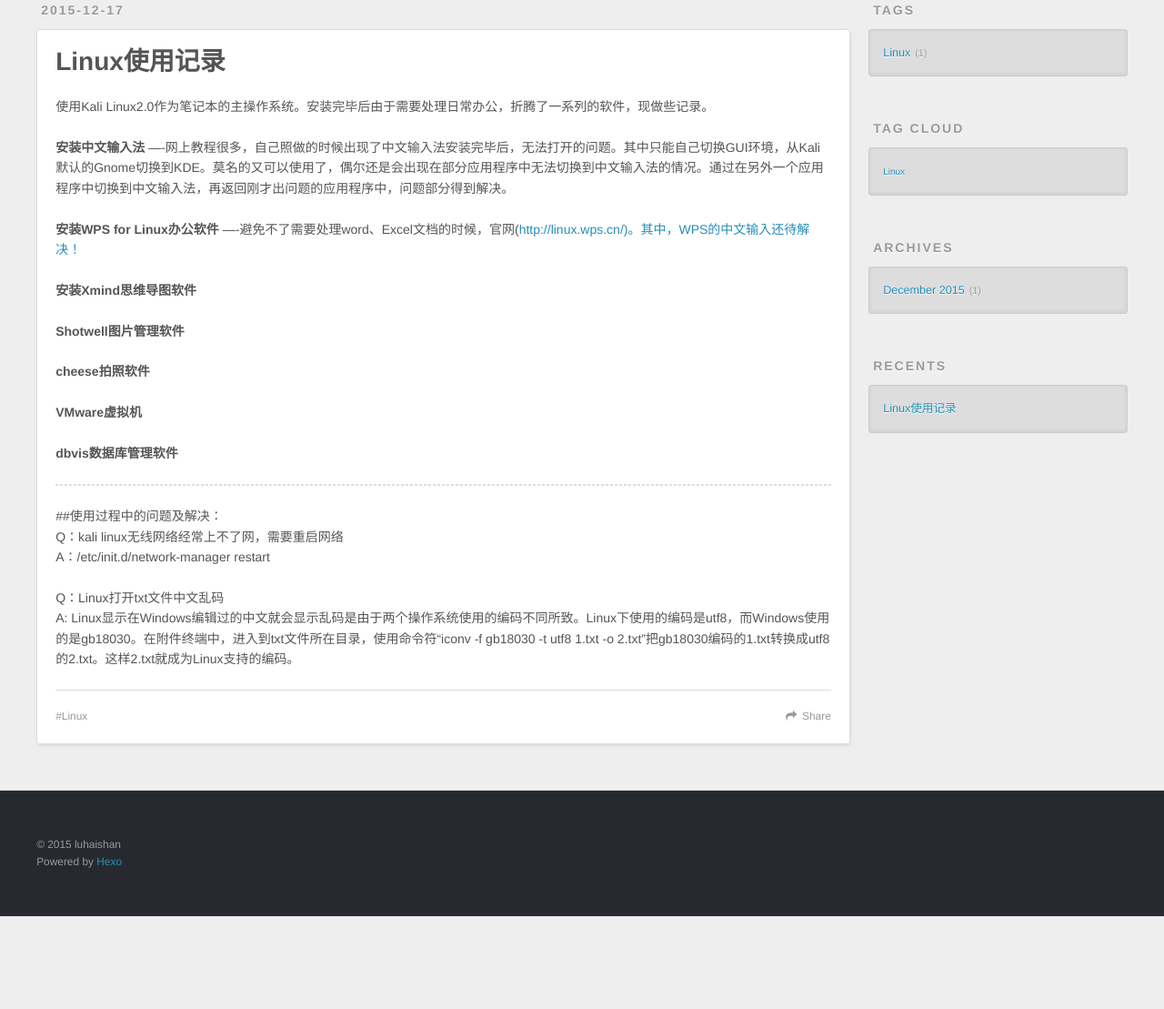
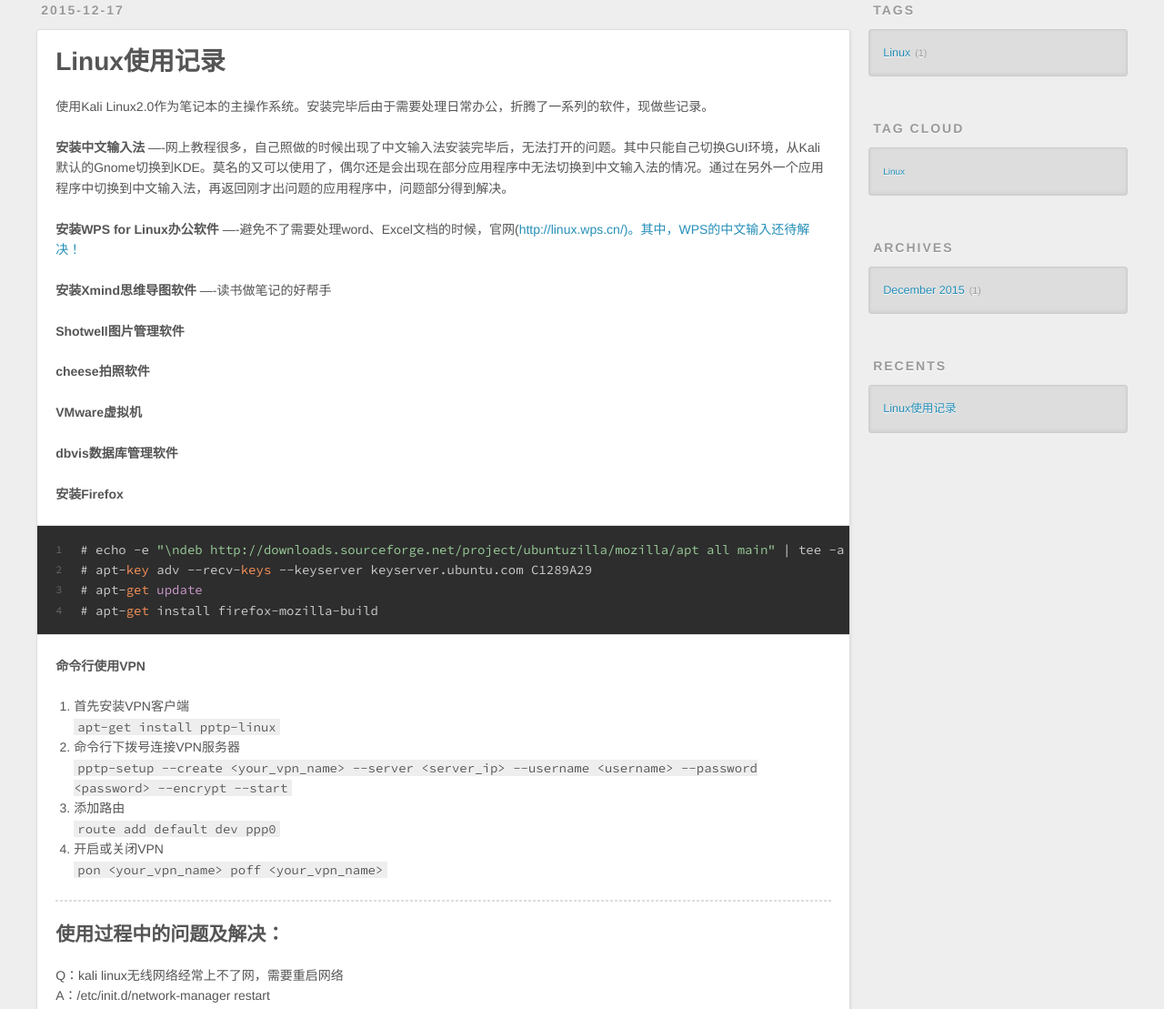
Before and after one commit to luhaishan/luhaishan.github.io, a plain HTML site: page 2015/12/17/Linux-Usage-record/index.html in a window 1280 px wide. Shown: the part 347-1456 px from the top of the page at 91% size. Before the commit the page ends 1354 px from the top, so only its background shows below. Drawn offline with nearby package versions, Linux system fonts and the light colour scheme.

Commit message:
Site updated: 2015-12-17 21:23:28

```diff
--- a/2015/12/17/Linux-Usage-record/index.html
+++ b/2015/12/17/Linux-Usage-record/index.html
@@ -13,7 +13,7 @@
 <meta property="og:site_name" content="云淡风轻">
 <meta property="og:description" content="使用Kali Linux2.0作为笔记本的主操作系统。安装完毕后由于需要处理日常办公，折腾了一系列的软件，现做些记录。
  安装中文输入法  —-网上教程很多，自己照做的时候出现了中文输入法安装完毕后，无法打开的问题。其中只能自己切换GUI环境，从Kali默认的Gnome切换到KDE。莫名的又可以使用了，偶尔还是会出现在部分应用程序中无法切换到中文输入法的情况。通过在另外一个应用程序中切换到中文输入">
-<meta property="og:updated_time" content="2015-12-17T05:01:29.622Z">
+<meta property="og:updated_time" content="2015-12-17T13:22:49.847Z">
 <meta name="twitter:card" content="summary">
 <meta name="twitter:title" content="Linux使用记录">
 <meta name="twitter:description" content="使用Kali Linux2.0作为笔记本的主操作系统。安装完毕后由于需要处理日常办公，折腾了一系列的软件，现做些记录。
@@ -88,13 +88,22 @@
         <p>使用Kali Linux2.0作为笔记本的主操作系统。安装完毕后由于需要处理日常办公，折腾了一系列的软件，现做些记录。</p>
 <p><strong> 安装中文输入法 </strong> —-网上教程很多，自己照做的时候出现了中文输入法安装完毕后，无法打开的问题。其中只能自己切换GUI环境，从Kali默认的Gnome切换到KDE。莫名的又可以使用了，偶尔还是会出现在部分应用程序中无法切换到中文输入法的情况。通过在另外一个应用程序中切换到中文输入法，再返回刚才出问题的应用程序中，问题部分得到解决。</p>
 <p><strong> 安装WPS for Linux办公软件 </strong> —-避免不了需要处理word、Excel文档的时候，官网(<a href="http://linux.wps.cn/)。其中，WPS的中文输入还待解决！" target="_blank" rel="external">http://linux.wps.cn/)。其中，WPS的中文输入还待解决！</a></p>
-<p><strong> 安装Xmind思维导图软件 </strong></p>
+<p><strong> 安装Xmind思维导图软件 </strong> —-读书做笔记的好帮手</p>
 <p><strong> Shotwell图片管理软件 </strong></p>
 <p><strong> cheese拍照软件 </strong></p>
 <p><strong> VMware虚拟机 </strong></p>
 <p><strong> dbvis数据库管理软件 </strong></p>
+<p><strong> 安装Firefox </strong><br><figure class="highlight q"><table><tr><td class="gutter"><pre><span class="line">1</span><br><span class="line">2</span><br><span class="line">3</span><br><span class="line">4</span><br></pre></td><td class="code"><pre><span class="line"># echo -e <span class="string">"\ndeb http://downloads.sourceforge.net/project/ubuntuzilla/mozilla/apt all main"</span> | tee -a /etc/apt/sources.list &gt; /<span class="built_in">dev</span>/<span class="built_in">null</span></span><br><span class="line"># apt-<span class="built_in">key</span> adv --recv-<span class="built_in">keys</span> --keyserver keyserver.ubuntu.com C1289A29</span><br><span class="line"># apt-<span class="built_in">get</span> <span class="keyword">update</span></span><br><span class="line"># apt-<span class="built_in">get</span> install firefox-mozilla-build</span><br></pre></td></tr></table></figure></p>
+<p><strong> 命令行使用VPN </strong></p>
+<ol>
+<li>首先安装VPN客户端<br><code>apt-get install pptp-linux</code></li>
+<li>命令行下拨号连接VPN服务器<br><code>pptp-setup --create &lt;your_vpn_name&gt; --server &lt;server_ip&gt; --username &lt;username&gt; --password &lt;password&gt; --encrypt --start</code></li>
+<li>添加路由<br><code>route add default dev ppp0</code></li>
+<li>开启或关闭VPN<br><code>pon &lt;your_vpn_name&gt;
+poff &lt;your_vpn_name&gt;</code></li>
+</ol>
 <hr>
-<p>##使用过程中的问题及解决：<br>Q：kali linux无线网络经常上不了网，需要重启网络<br>A：/etc/init.d/network-manager restart</p>
+<h2 id="u4F7F_u7528_u8FC7_u7A0B_u4E2D_u7684_u95EE_u9898_u53CA_u89E3_u51B3_uFF1A"><a href="#u4F7F_u7528_u8FC7_u7A0B_u4E2D_u7684_u95EE_u9898_u53CA_u89E3_u51B3_uFF1A" class="headerlink" title="使用过程中的问题及解决："></a>使用过程中的问题及解决：</h2><p>Q：kali linux无线网络经常上不了网，需要重启网络<br>A：/etc/init.d/network-manager restart</p>
 <p>Q：Linux打开txt文件中文乱码<br>A: Linux显示在Windows编辑过的中文就会显示乱码是由于两个操作系统使用的编码不同所致。Linux下使用的编码是utf8，而Windows使用的是gb18030。在附件终端中，进入到txt文件所在目录，使用命令符“iconv -f gb18030  -t utf8 1.txt -o 2.txt”把gb18030编码的1.txt转换成utf8的2.txt。这样2.txt就成为Linux支持的编码。</p>
 
 
```
Also changed, not shown: index.html (+11 -2 lines).
